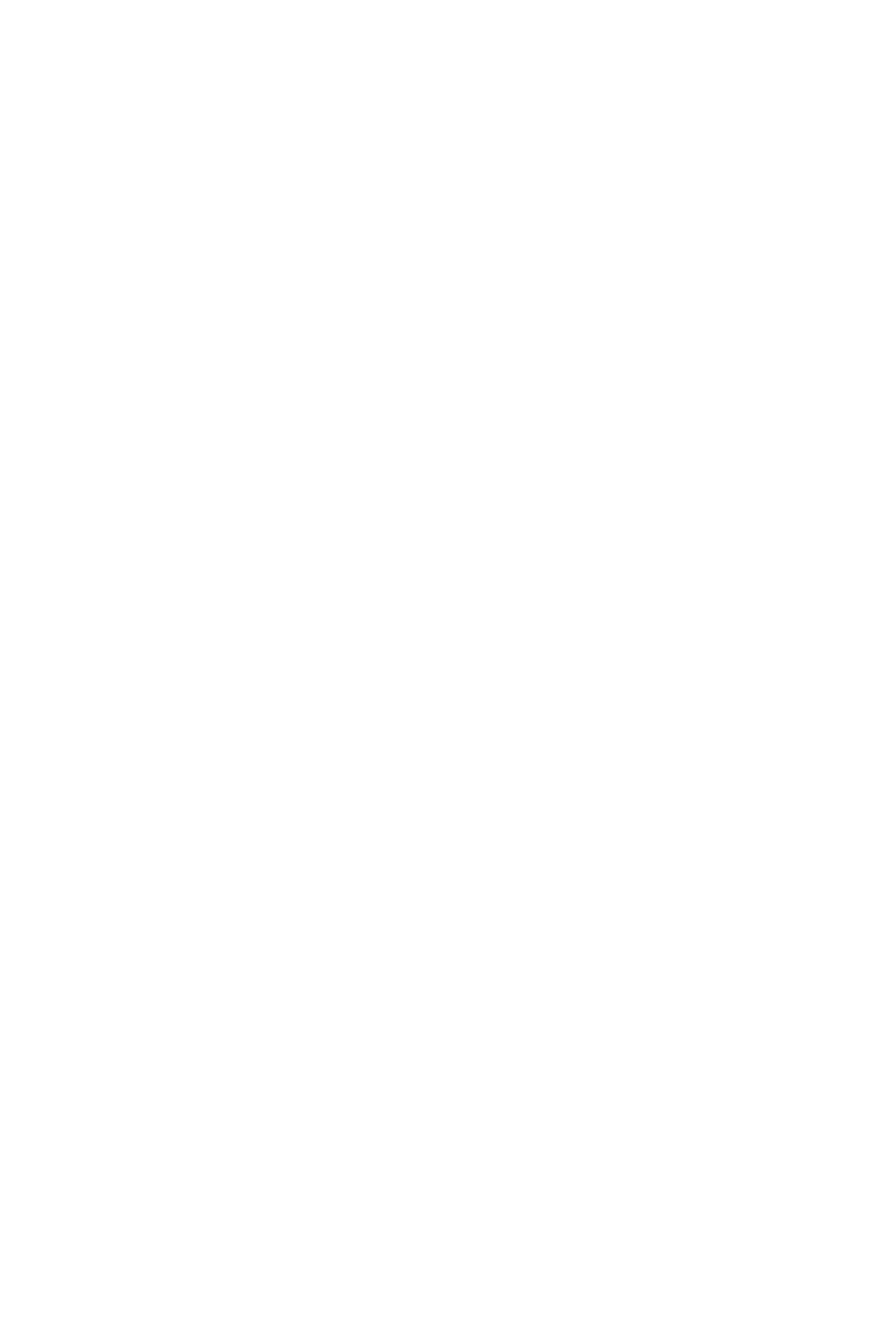
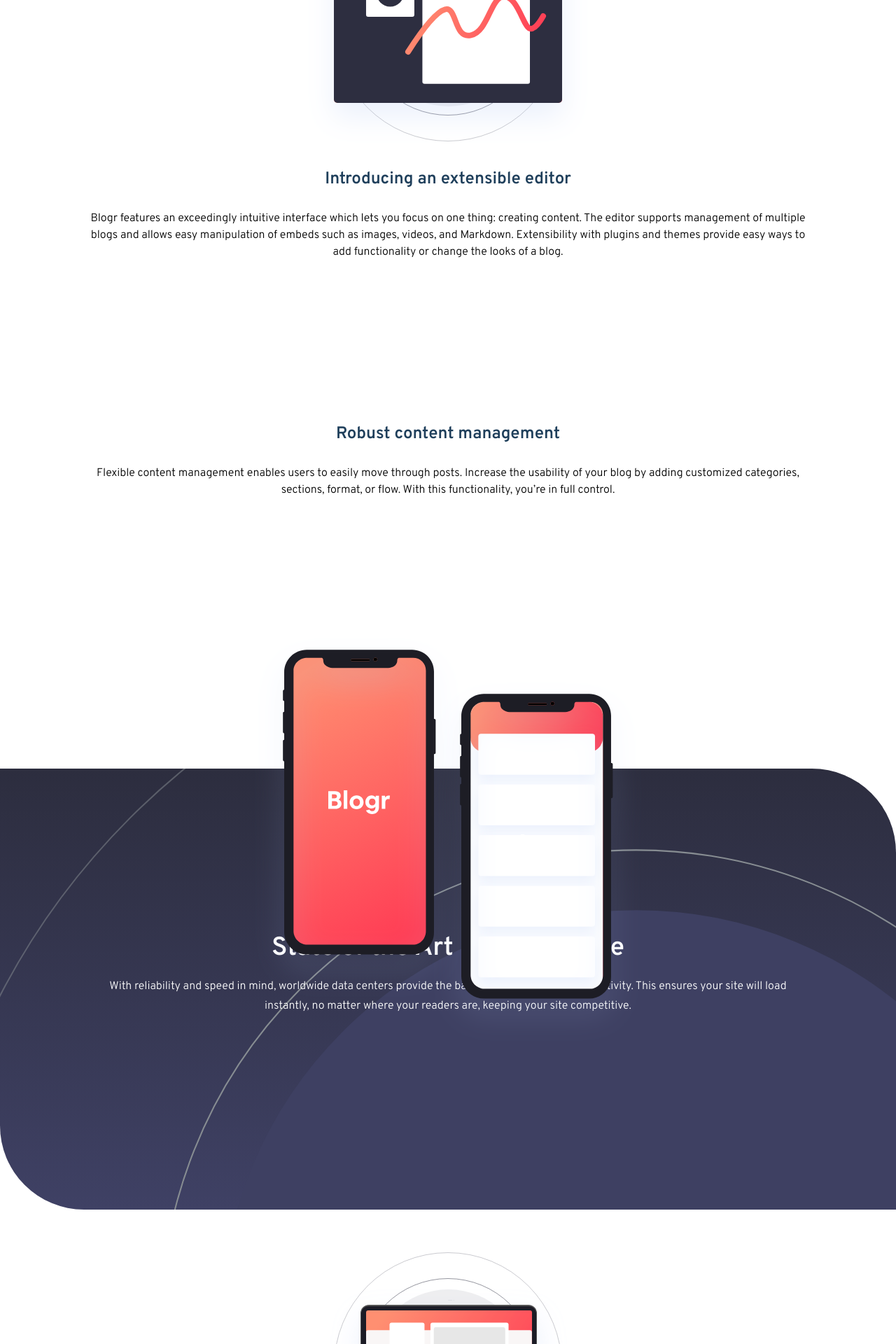
Before and after one commit to Arfirpo/blogr-landing-page-main, a React (Create React App) app: page / in a window 1280 px wide. Shown: the part 880-2800 px from the top of the page at 70% size. Before the commit the page ends 800 px from the top, so only its background shows below. Built offline with nearby package versions, Linux system fonts and the light colour scheme.

Commit message:
do the footer

```diff
--- a/src/components/Header.jsx
+++ b/src/components/Header.jsx
@@ -8,26 +8,25 @@
   const bgPattern = {
     backgroundImage: `url(${patternMobile})`,
     backgroundRepeat: "no-repeat",
-    backgroundPosition: "-365px -280px",
-    backgroundSize: '378%',
+    backgroundPosition: "-345px -255px",
+    backgroundSize: '355%',
   };
 
   return (
     <header className="h-[37.5rem] min-w-full bg-gradient-to-b from-veryLightRedGradient to-lightRedGradient rounded-bl-[7.5rem] -z-10 overflow-hidden">
-      <div
-        className="w-full h-full flex flex-col justify-start items-center gap-[7.1875rem]"
+      <div className="w-full h-full flex flex-col justify-start items-center gap-[7.1875rem]"
         style={bgPattern}
       >
-        <div className="flex items-center justify-between h-[6%] w-[85%] mt-[52px]">
+        <div className="flex items-center justify-between h-[6%] w-[90%] mt-[52px]">
           <img src={logo} alt="blogr logo" />
           <img src={hamburguerMenu} alt="hamburger menu" className="h-5 w-9" />
         </div>
         <div className="flex flex-col items-center justify-center gap-12 w-[75%]">
-          <div className="text-White text-center gap-5">
-            <h1 className="text-[30px] xs:font-bold">
+          <div className="text-White text-center flex flex-col gap-[.5rem]">
+            <h1 className="text-[1.6rem] mbl:text-[1.875rem] xs:font-bold">
               A modern publishing platform
             </h1>
-            <p className="text-[16px] w-[95%]">
+            <p className=" text-[14px] mbl:text-[16px] w-[95%]">
               Grow your audience and build your online brand
             </p>
           </div>
--- a/src/components/Main.jsx
+++ b/src/components/Main.jsx
@@ -1,7 +1,61 @@
-import React from 'react'
+import React from "react";
+import { Promotion } from "./Promotion";
+import computerImg from "../images/illustration-laptop-mobile.svg";
+import designImg from "../images/illustration-editor-mobile.svg";
+import { Paragraph } from "../components/Paragraph";
+import { MiddleAnnounce } from "./MiddleAnnounce";
+
+export const descriptions = {
+  1: {
+    title: "Introducing an extensible editor",
+    text: "Blogr features an exceedingly intuitive interface which lets you focus on one thing: creating content. The editor supports management of multiple blogs and allows easy manipulation of embeds such as images, videos, and Markdown. Extensibility with plugins and themes provide easy ways to add functionality or change the looks of a blog.",
+  },
+  2: {
+    title: "Robust content management",
+    text: "Flexible content management enables users to easily move through posts. Increase the usability of your blog  by adding customized categories, sections, format, or flow. With this functionality, you’re in full control.",
+  },
+  3: {
+    title: "State of the Art Infrastructure",
+    text: "With reliability and speed in mind, worldwide data centers provide the backbone for ultra-fast connectivity.    This ensures your site will load instantly, no matter where your readers are, keeping your site competitive.",
+  },
+  4: {
+    title: "Free, open, simple",
+    text: "Blogr is a free and open source application backed by a large community of helpful developers. It supports features such as code syntax highlighting, RSS feeds, social media integration, third-party commenting tools, and works seamlessly with Google Analytics. The architecture is clean and is relatively easy to learn.",
+  },
+  5: {
+    title: "Powerful tooling",
+    text: "Batteries included. We built a simple and straightforward CLI tool that makes customization and deployment a breeze, but capable of producing even the most complicated sites.",
+  },
+};
+
 
 export const Main = () => {
+
   return (
-    <main>este es el main</main>
-  )
-}
+    <main>
+      <div className="flex flex-col items-center justify-center gap-[2.5rem] mt-20">
+        <Promotion img={designImg} text={"Designed for the future"} />
+        <Paragraph
+          title={`${descriptions[1].title}`}
+          paragraph={`${descriptions[1].text}`}
+        />
+        <Paragraph
+          title={`${descriptions[2].title}`}
+          paragraph={`${descriptions[2].text}`}
+        />
+      </div>
+      <MiddleAnnounce />
+      <div className="flex flex-col items-center">
+        <Promotion img={computerImg} text={""} />
+        <Paragraph
+            title={`${descriptions[4].title}`}
+            paragraph={`${descriptions[4].text}`}
+          />
+          <Paragraph
+            title={`${descriptions[5].title}`}
+            paragraph={`${descriptions[5].text}`}
+          />
+      </div>
+    </main>
+  );
+};
--- /dev/null
+++ b/src/components/MiddleAnnounce.jsx
@@ -0,0 +1,32 @@
+import React from "react";
+import bgCircles from "../images/bg-pattern-circles.svg";
+import phonesImg from "../images/illustration-phones.svg";
+import { Paragraph2 } from "./Paragraph2";
+import { descriptions } from "./Main";
+
+export const MiddleAnnounce = () => {
+  const circlePatter = {
+    backgroundImage: `url(${bgCircles})`,
+    backgroundRepeat: "no-repeat",
+    backgroundPosition: "-115px -230px",
+    backgroundSize: "160%",
+  };
+
+  return (
+    <div className="w-full h-[50rem] flex flex-col justify-end relative">
+      <div className="h-[78.75%] bg-gradient-to-b from-veryDarkGrayBlue to-veryDarkDesaturatedBlue rounded-tr-[7.5rem] rounded-bl-[7.5rem] overflow-hidden ">
+
+        <div
+          className="w-full h-full flex flex-col items-center justify-evenly pt-[110px]"
+          style={circlePatter}
+        >
+          <img src={phonesImg} alt="phones" className="absolute top-[-20px]" />
+          <Paragraph2
+            title={`${descriptions[3].title}`}
+            paragraph={`${descriptions[3].text}`}
+          />
+        </div>
+      </div>
+    </div>
+  );
+};
--- /dev/null
+++ b/src/components/Paragraph.jsx
@@ -0,0 +1,12 @@
+import React from "react";
+
+export const Paragraph = ({ title, paragraph }) => {
+  return (
+    <div className="h-[20.25rem] flex flex-col justify-stretch items-center text-center gap-7 ">
+      <h1 className="w-[57.33%] text-2xl font-semibold text-veryDarkBlue">
+        {title}
+      </h1>
+      <p className="w-[80%]">{paragraph}</p>
+    </div>
+  );
+};
--- /dev/null
+++ b/src/components/Paragraph2.jsx
@@ -0,0 +1,12 @@
+import React from 'react'
+
+export const Paragraph2 = ({title, paragraph}) => {
+  return (
+    <div className="h-[17.5rem] flex flex-col items-center text-center gap-3 text-White">
+      <h1 className="w-[75%] text-[2.3rem] font-semibold ">
+        {title}
+      </h1>
+      <p className="w-[80%] leading-7">{paragraph}</p>
+    </div>
+  )
+}
--- /dev/null
+++ b/src/components/Promotion.jsx
@@ -0,0 +1,10 @@
+import React from "react";
+
+
+export const Promotion = ({text, img}) => {
+  return (
+  <div className="w-full h-[25rem] flex flex-col items-center  gap-11">
+    <h1 className="text-2xl font-semibold text-veryDarkBlue ">{text}</h1>
+    <img src={img} alt="laptop" />
+  </div>);
+};
--- a/src/css/index.css
+++ b/src/css/index.css
@@ -4,7 +4,6 @@
 @import url('https://fonts.googleapis.com/css2?family=Overpass:wght@300;600&family=Ubuntu:wght@400;500;700&display=swap');
 
 body {
-  width: 100%;
   min-height: 100vh;
   font-family: 'Overpass', 'Ubuntu', sans-serif;
   font-size: 16px;
--- a/tailwind.config.js
+++ b/tailwind.config.js
@@ -4,19 +4,11 @@
   theme: {
     screens: {
       xs: "320px",
-      // => @media (min-width: 320px) { ... }
-
+      mbl: "375px",
       sm: "640px",
-      // => @media (min-width: 640px) { ... }
-
       md: "768px",
-      // => @media (min-width: 768px) { ... }
-
       lg: "1024px",
-      // => @media (min-width: 1024px) { ... }
-
       xl: "1280px",
-      // => @media (min-width: 1280px) { ... }
     },
     extend: {
       fontFamily: {
```
Also changed, not shown: src/images/bg-pattern-intro-mobile.svg.
